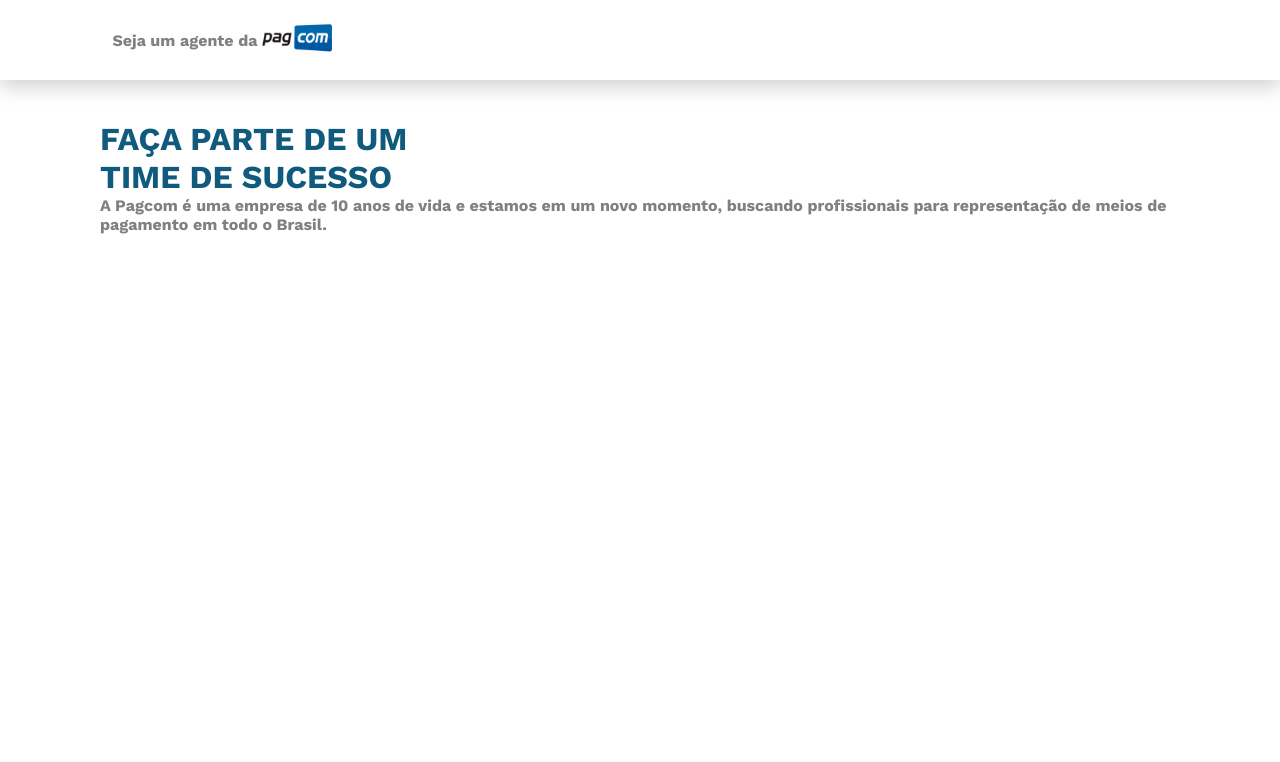
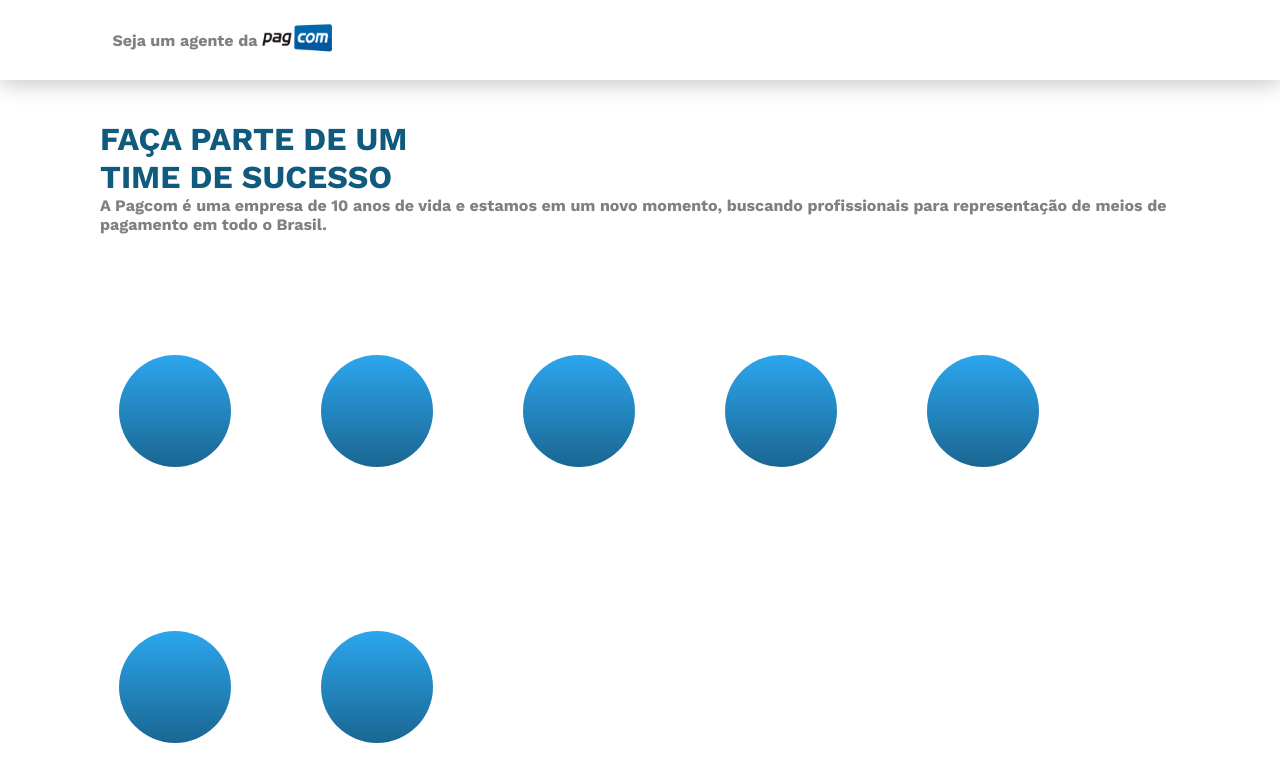
Before and after one commit to romulomelendez/landing-page_React-ts, a React (Vite) app: page / in a window 1280 px wide. Shown: the top 762 px of the page. Built offline with nearby package versions, Linux system fonts and the light colour scheme; no server answers; some icons are missing.

Commit message:
dimensions update

```diff
--- a/src/components/Benefits/styles.ts
+++ b/src/components/Benefits/styles.ts
@@ -8,7 +8,7 @@
     gap: 52px;
     width: 100%;
     height: 500px;
-    /* margin-top: -350px; */
+    margin-top: -80px;
 
 `
 
--- a/src/components/Top/styles.ts
+++ b/src/components/Top/styles.ts
@@ -2,7 +2,7 @@
 
 export const Container =  styled.div `
 
-    height: 100%;
+    height: max-content;
 
 `
 
--- a/src/page/LandingPage/styles.ts
+++ b/src/page/LandingPage/styles.ts
@@ -3,9 +3,9 @@
 export const Container = styled.div `
 
     display: grid;
-    grid-template-rows: 86px 1fr 1fr 1fr;
+    grid-template-rows: auto auto auto auto;
     margin: 40px 90px 0px 100px;
-    row-gap: 100px;
+    row-gap: 150px;
 
     @media (max-width: 1484px) {
         place-items: center;
```
